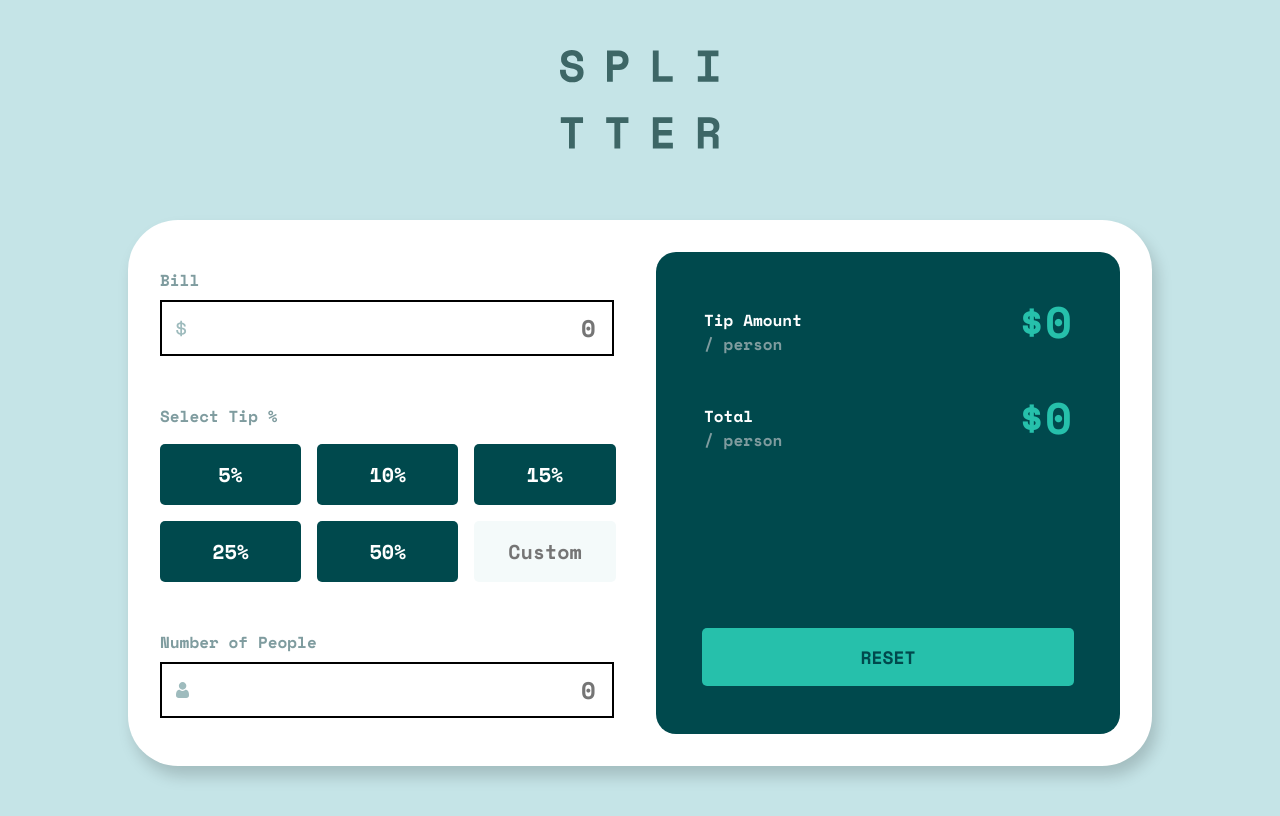
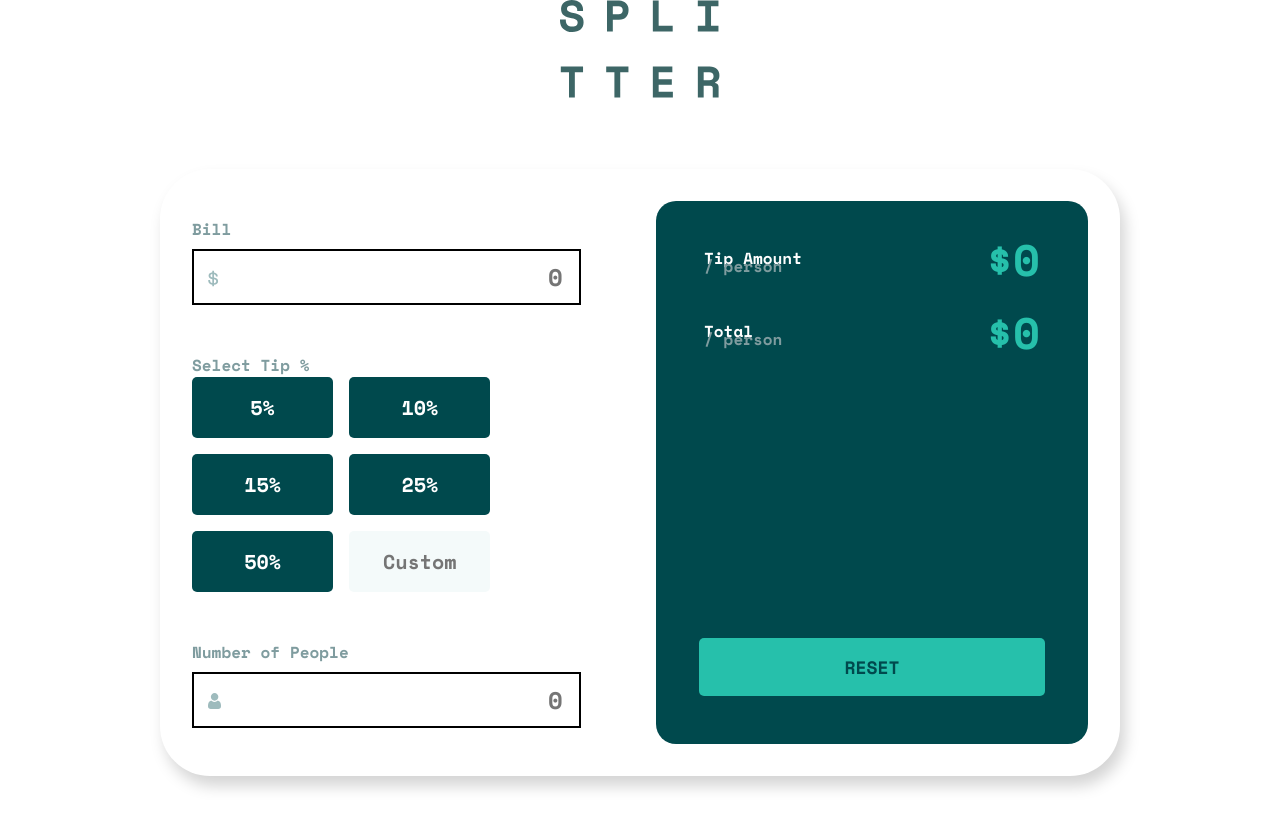
Before and after one commit to wagnnermorais/FEM-Tip-Calculator, a React (Vite) app: page / in a window 1280 px wide. Built offline with nearby package versions, Linux system fonts and the light colour scheme.

Commit message:
refac: removing body selector

```diff
--- a/src/styles/index.css
+++ b/src/styles/index.css
@@ -13,15 +13,8 @@
 }
 
 * {
+  margin: 0;
+  padding: 0;
+  box-sizing: border-box;
   font-family: var(--main-ff);
 }
-
-body {
-  display: flex;
-  align-items: center;
-  justify-content: center;
-  flex-direction: column;
-  min-height: 100vh;
-  background: hsl(var(--neutral-light-grayish-cyan));
-  overflow: hidden;
-}
```
